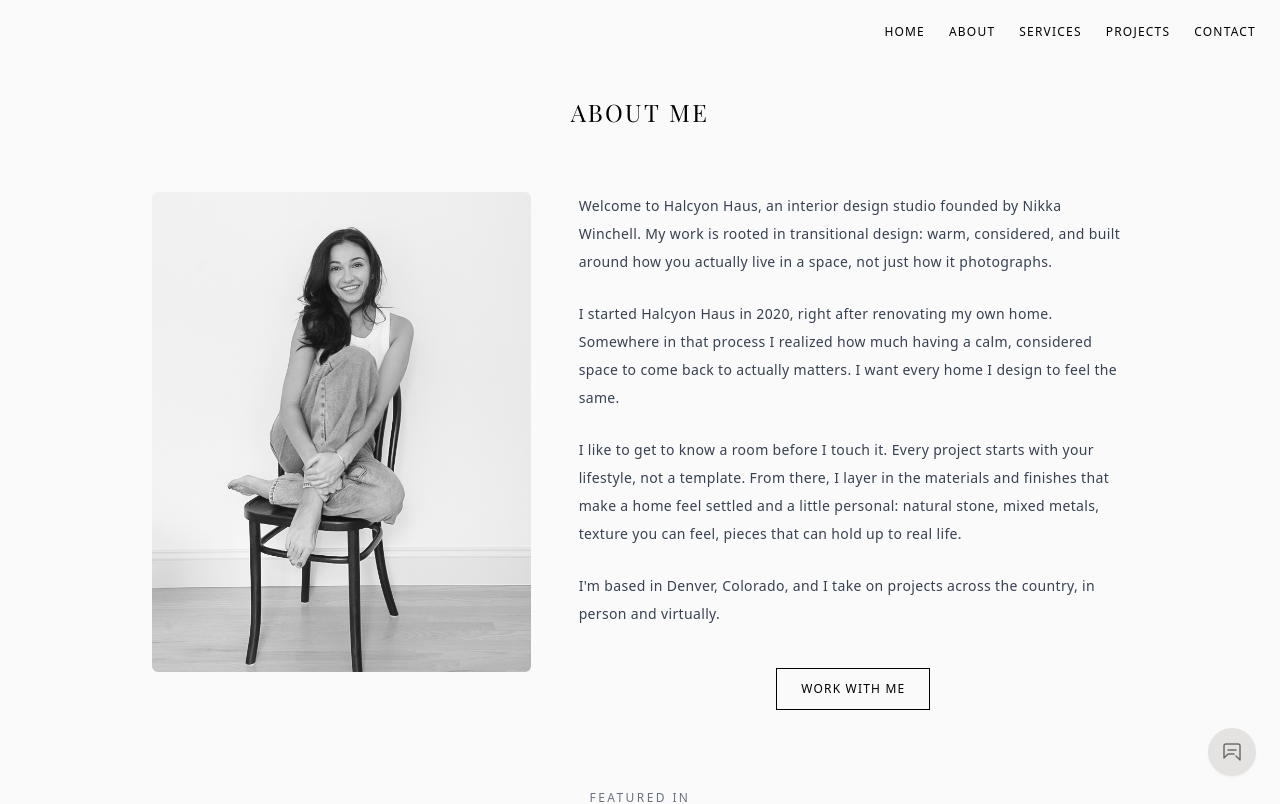
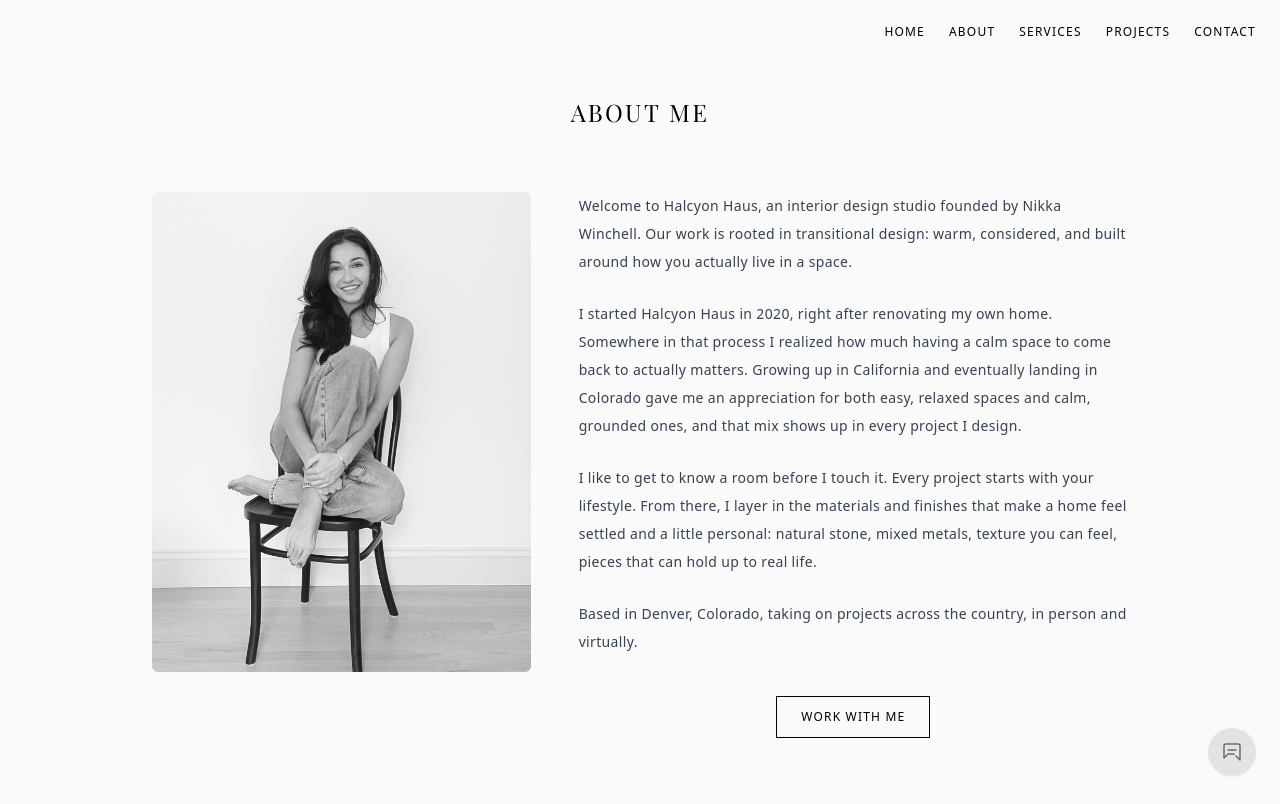
Before and after one commit to HalcyonHaus/halcyonhaus-site, a Next.js app: page /about in a window 1280 px wide. Shown: the top 804 px of the page. Built offline with nearby package versions, Linux system fonts and the light colour scheme.

Commit message:
Update about.js

```diff
--- a/pages/about.js
+++ b/pages/about.js
@@ -8,7 +8,7 @@ export default function AboutPage() {
         <title>About Nikka Winchell | Denver Interior Designer, Halcyon Haus</title>
         <meta
           name="description"
-          content="Meet Nikka Winchell, founder of Halcyon Haus, a Denver interior design studio rooted in thoughtful, transitional design. Featured in Homes and Gardens, Pottery Barn, and Amber Interiors."
+          content="Meet Nikka Winchell, founder of Halcyon Haus, a Denver interior design studio specializing in warm, transitional design for homes across Colorado and beyond."
         />
         <link rel="canonical" href="https://www.halcyonhaus.com/about" />
         <meta property="og:title" content="About Nikka Winchell | Halcyon Haus Interior Design" />
@@ -50,22 +50,22 @@ export default function AboutPage() {
           <div className="md:col-span-5 flex justify-center md:sticky md:top-24">
             <img
               src="/images/DSC02864.JPG"
-              alt="Nikka Winchell"
+              alt="Nikka Winchell, founder of Halcyon Haus interior design studio in Denver, Colorado"
               className="w-[20rem] md:w-[24rem] h-[26rem] md:h-[30rem] rounded-md object-cover"
             />
           </div>
           <div className="md:col-span-7 text-sm leading-7 tracking-wide font-inter text-gray-700 space-y-6">
             <p>
-              Welcome to Halcyon Haus, an interior design studio founded by Nikka Winchell. My work is rooted in transitional design: warm, considered, and built around how you actually live in a space, not just how it photographs.
+              Welcome to Halcyon Haus, an interior design studio founded by Nikka Winchell. Our work is rooted in transitional design: warm, considered, and built around how you actually live in a space.
             </p>
             <p>
-              I started Halcyon Haus in 2020, right after renovating my own home. Somewhere in that process I realized how much having a calm, considered space to come back to actually matters. I want every home I design to feel the same.
+              I started Halcyon Haus in 2020, right after renovating my own home. Somewhere in that process I realized how much having a calm space to come back to actually matters. Growing up in California and eventually landing in Colorado gave me an appreciation for both easy, relaxed spaces and calm, grounded ones, and that mix shows up in every project I design.
             </p>
             <p>
-              I like to get to know a room before I touch it. Every project starts with your lifestyle, not a template. From there, I layer in the materials and finishes that make a home feel settled and a little personal: natural stone, mixed metals, texture you can feel, pieces that can hold up to real life.
+              I like to get to know a room before I touch it. Every project starts with your lifestyle. From there, I layer in the materials and finishes that make a home feel settled and a little personal: natural stone, mixed metals, texture you can feel, pieces that can hold up to real life.
             </p>
             <p>
-              I'm based in Denver, Colorado, and I take on projects across the country, in person and virtually.
+              Based in Denver, Colorado, taking on projects across the country, in person and virtually.
             </p>
 
             <div className="pt-4 text-center">
```
